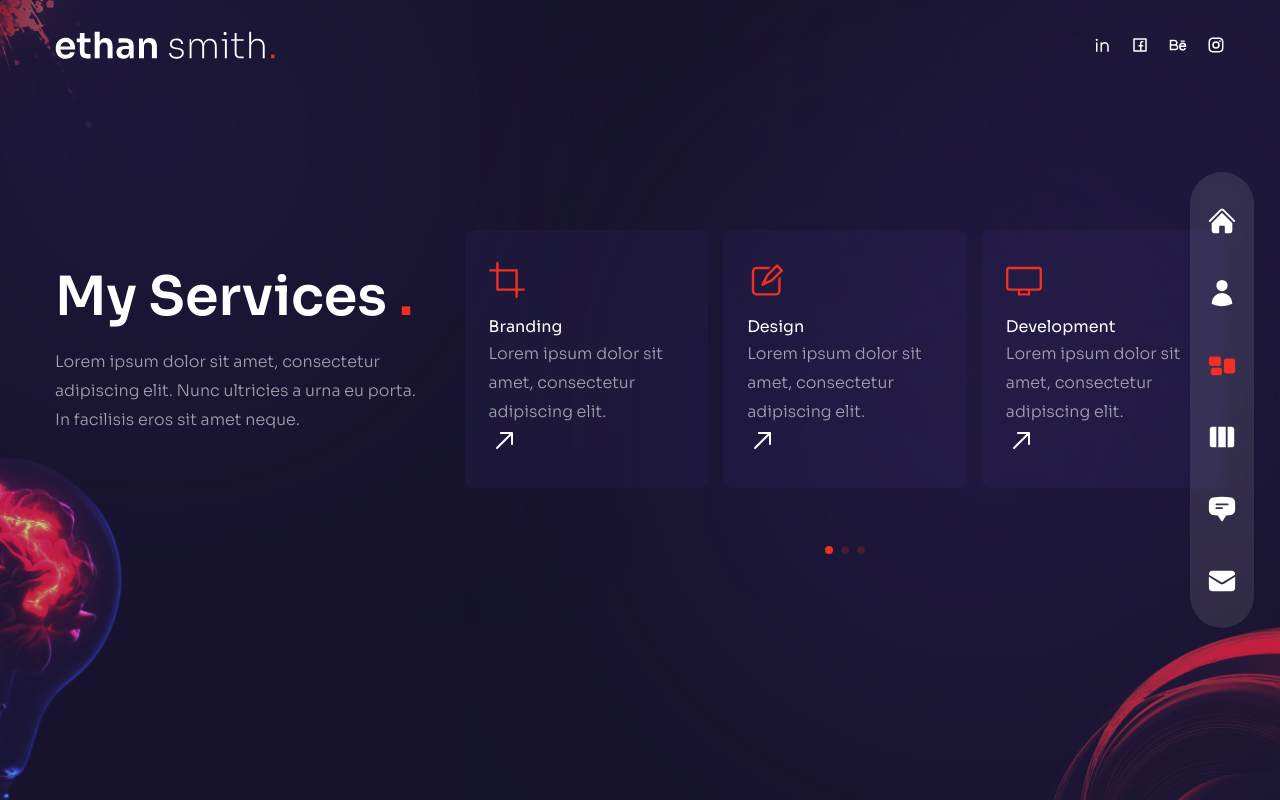
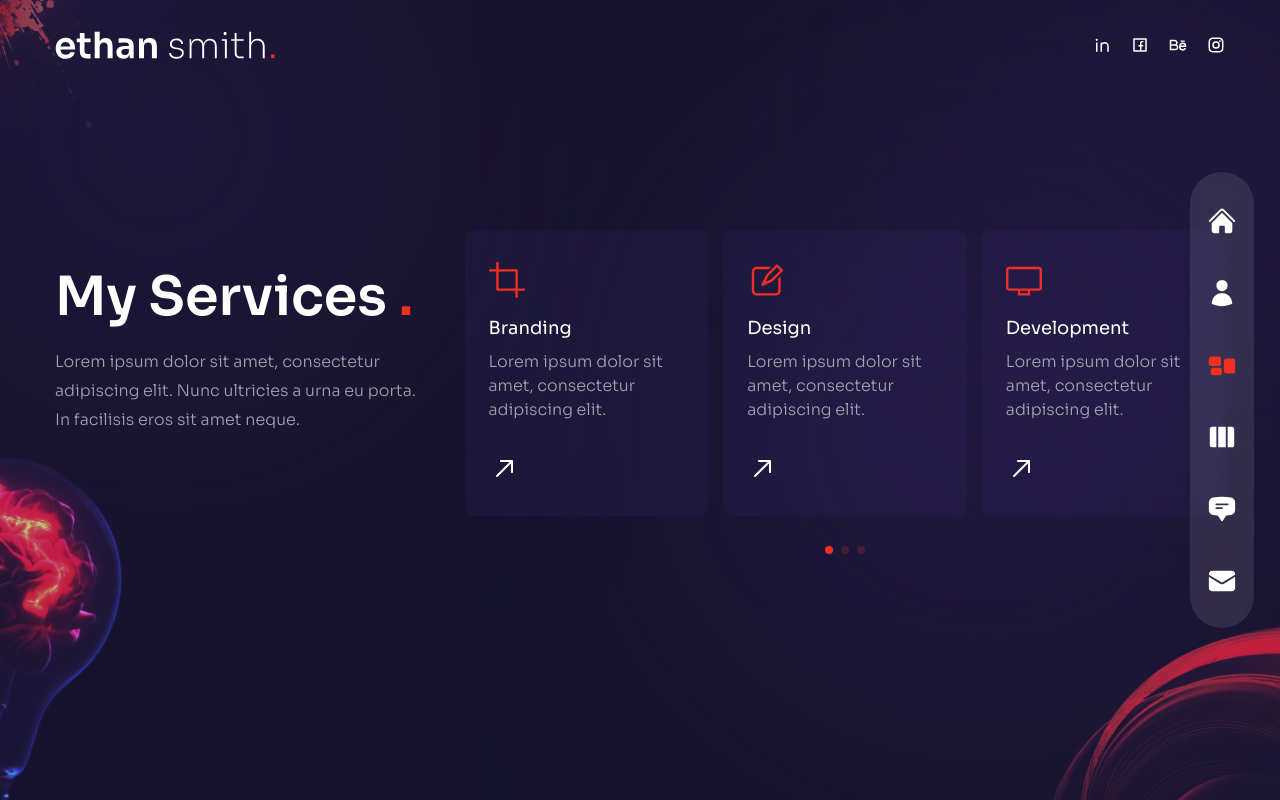
Before and after one commit to kishwerjabeen/mujtaba-portfolios, a Next.js app: page /services in a window 1280 px wide. Built offline with nearby package versions, Linux system fonts and the light colour scheme.

Commit message:
add arrow animation

```diff
--- a/components/ServiceSlider.js
+++ b/components/ServiceSlider.js
@@ -85,16 +85,16 @@ const ServiceSlider = () => {
                 <div className='text-4xl text-accent mb-4'>{item.icon}</div>
 
                 {/* title and descriptions */}
-                <div>
-                  <div>{item.title}</div>
-                  <p>{item.description}</p>
+                <div className='mb-8'>
+                  <div className='mb-2 text-lg'>{item.title}</div>
+                  <p className='max-w-[350px] leading-normal'>{item.description}</p>
                 </div>
 
 
 
                 {/* arroww */}
                 <div className='text-3xl'>
-                  <RxArrowTopRight />
+                  <RxArrowTopRight className='group-hover:rotate-45 group-hover:text-accent transition-all duration-300' />
                 </div>
               </div>
             </SwiperSlide>
```
